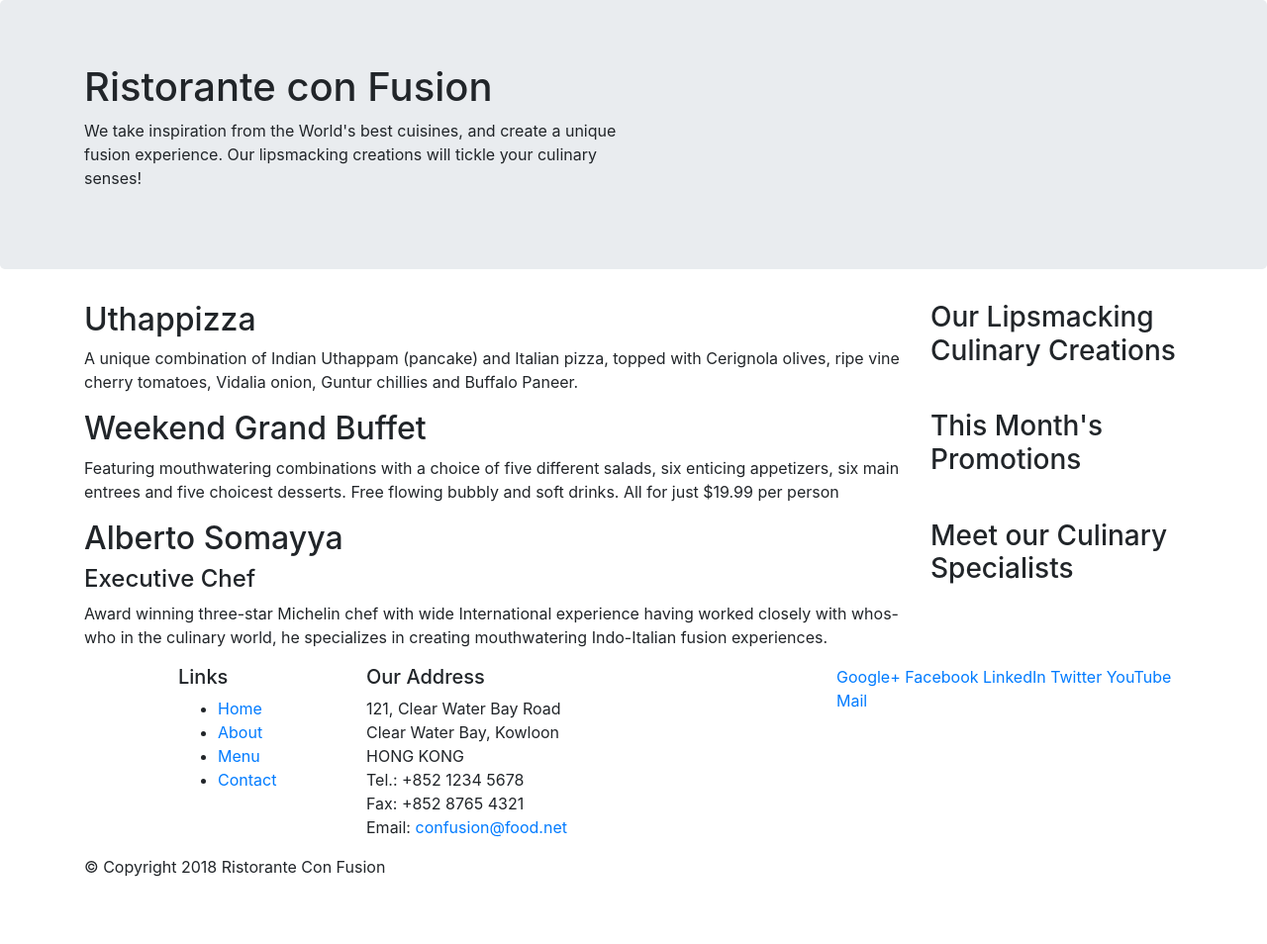
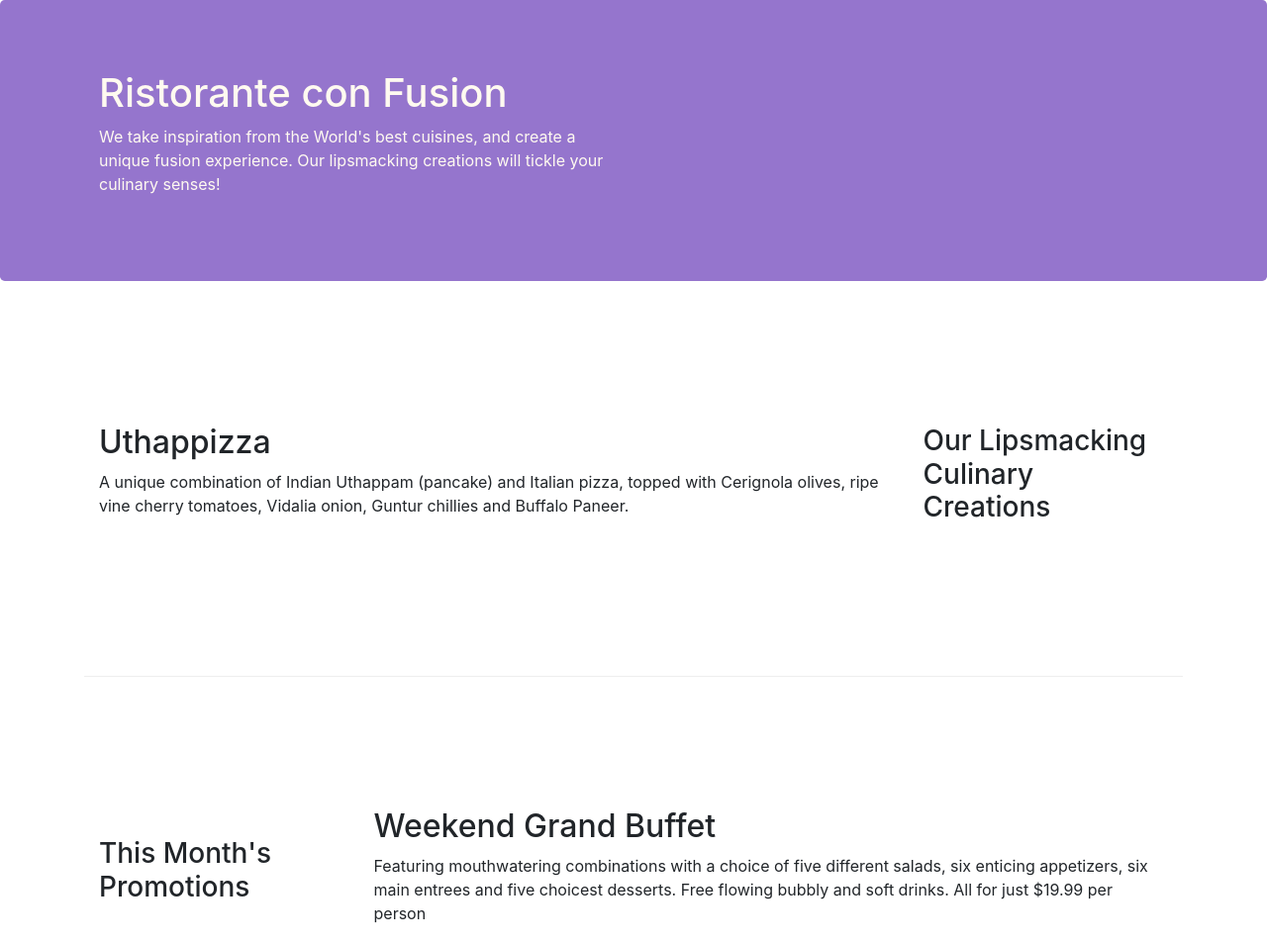
Before and after one commit to geralsdepp/conFusion, a website: page index.html in a window 1280 px wide. Shown: the top 954 px of the page at 99% size. Before the commit the page ends 904 px from the top, so only its background shows below. Drawn offline with nearby package versions, Linux system fonts and the light colour scheme.

Commit message:
Bootstrap Grid part2

```diff
--- /dev/null
+++ b/css/styles.css
@@ -0,0 +1,30 @@
+.row-header{
+    margin: 0px auto;
+    padding: 0px auto;
+}
+
+.row-content{
+    margin:0px auto;
+    padding: 50px 0px 50px 0px;
+    border-bottom: 1px ridge;
+    min-height: 400px;
+}
+
+.footer{
+    background-color: #D1C4E9;
+    margin: 0px auto;
+    padding: 20px 0px 20px 0px;
+}
+
+.jumbotron{
+    padding: 70px 30px 70px 30px;
+    margin: 0px auto;
+    background: #9575CD;
+    color: floralwhite;
+}
+
+address{
+    font-size: 80%;
+    margin: 0px;
+    color: #0f0f0f;
+}
--- a/index.html
+++ b/index.html
@@ -9,6 +9,7 @@
     <meta name="viewport" content="width=device-width, initial-scale=1, shrink-to-fit=no">
     <!-- Bootstrap CSS -->
     <link rel="stylesheet" href="node_modules/bootstrap/dist/css/bootstrap.min.css">
+    <link rel="stylesheet" href="css/styles.css">
     <title>Ristorante Con Fusion</title>
 </head>
 
@@ -16,7 +17,7 @@
 
     <header class="jumbotron">
         <div class="container">
-            <div class="row">
+            <div class="row row-header">
                 <div class="col-12 col-sm-6">
                     <h1>Ristorante con Fusion</h1>
                     <p>We take inspiration from the World's best cuisines, and create a unique fusion experience. Our lipsmacking creations will tickle your culinary senses!</p>
@@ -28,7 +29,7 @@
     </header>
 
     <div class="container">
-        <div class="row">
+        <div class="row row-content align-items-center">
             <div class="col-12 col-sm-4 order-sm-last col-md-3">
                 <h3>Our Lipsmacking Culinary Creations</h3>
             </div>
@@ -39,17 +40,17 @@
         </div>
 
 
-        <div class="row">
-            <div class="col-12 col-sm-4 order-sm-last col-md-3">
+        <div class="row row-content align-items-center">
+            <div class="col-12 col-sm-4 col-md-3">
                 <h3>This Month's Promotions</h3>
             </div>
-            <div class="col col-sm order-sm-first col-md">
+            <div class="col col-sm col-md">
                 <h2>Weekend Grand Buffet</h2>
                 <p>Featuring mouthwatering combinations with a choice of five different salads, six enticing appetizers, six main entrees and five choicest desserts. Free flowing bubbly and soft drinks. All for just $19.99 per person </p>
             </div>
         </div>
 
-        <div class="row">
+        <div class="row row-content align-items-center">
             <div class="col-12 col-sm-4 order-sm-last col-md-3">
                 <h3>Meet our Culinary Specialists</h3>
             </div>
@@ -61,12 +62,12 @@
         </div>
     </div>
 
-    <footer>
+    <footer class="footer">
         <div class="container">
             <div class="row">
                 <div class="col-4 offset-1 col-sm-2">
                     <h5>Links</h5>
-                    <ul>
+                    <ul class="list-unstyled">
                         <li><a href="#">Home</a></li>
                         <li><a href="#">About</a></li>
                         <li><a href="#">Menu</a></li>
@@ -84,8 +85,8 @@
 		              Email: <a href="mailto:confusion@food.net">confusion@food.net</a>
 		           </address>
                 </div>
-                <div class="col-12 col-sm-4">
-                    <div>
+                <div class="col-12 col-sm-4 align-self-center">
+                    <div class="text-center">
                         <a href="http://google.com/+">Google+</a>
                         <a href="http://www.facebook.com/profile.php?id=">Facebook</a>
                         <a href="http://www.linkedin.com/in/">LinkedIn</a>
@@ -95,7 +96,7 @@
                     </div>
                 </div>
            </div>
-           <div class="row">
+           <div class="row justify-content-center">
                 <div class="col-auto">
                     <p>© Copyright 2018 Ristorante Con Fusion</p>
                 </div>
```
